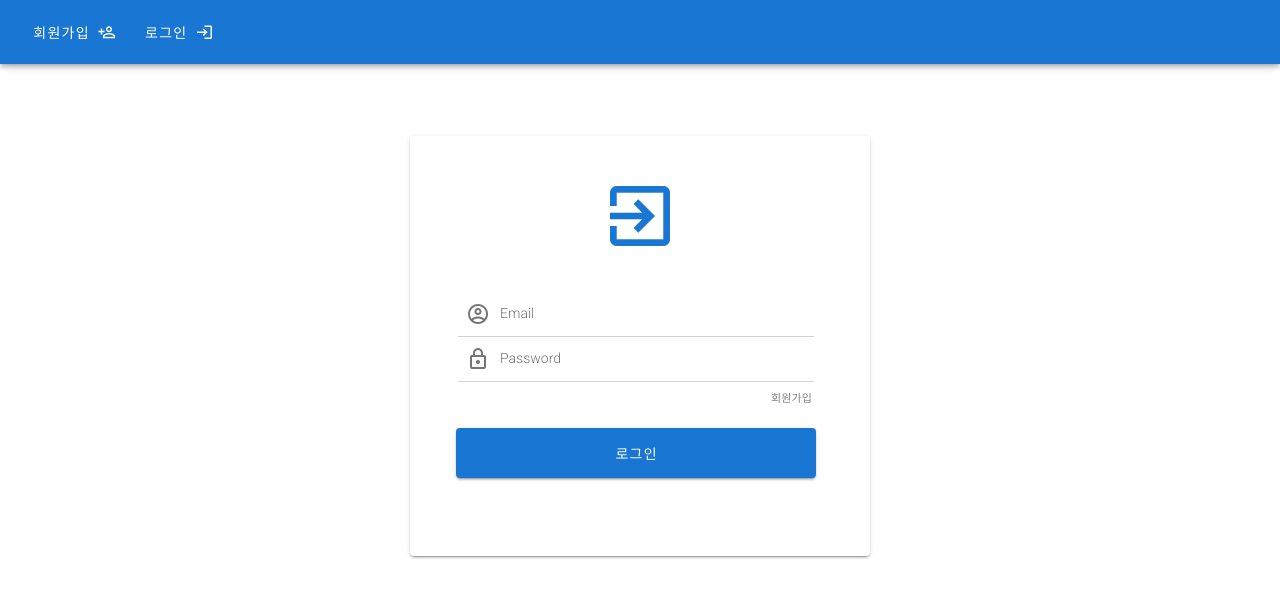
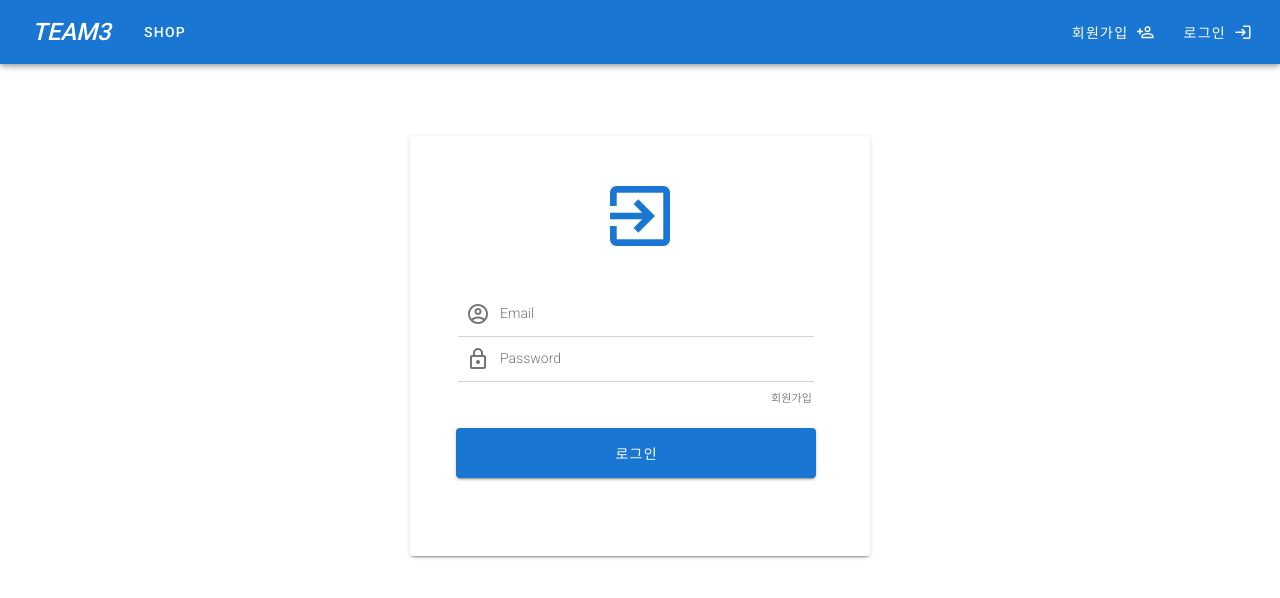
Before and after one commit to wlsdbwls/kdt1-study-3-team3-front, a Vue app: page /account-login in a window 1280 px wide. Shown: the top 598 px of the page. Built offline with nearby package versions, Linux system fonts and the light colour scheme.

Commit message:
update: [정다운] 네비게이션 바에 상품 리스트, home 추가 [FIS-4]

```diff
--- a/src/views/navigation/NavigationMenuPage.vue
+++ b/src/views/navigation/NavigationMenuPage.vue
@@ -1,6 +1,13 @@
 <template lang="">
     <nav>
         <v-app-bar color="primary" app dark>
+            <v-btn text @click="goToHome">
+                <v-icon>TEAM3</v-icon>
+            </v-btn>
+            <v-btn text @click="goToShop">
+                <span>SHOP</span>
+            </v-btn>
+            <v-spacer></v-spacer>
             <v-btn v-if="!isLogin" text @click="signUp">
                 <span>회원가입</span>
                 <v-icon right>mdi-account-plus-outline</v-icon>
@@ -12,6 +19,10 @@
             <v-btn v-if="isLogin" text @click="signOut">
                 <span>로그아웃</span>
                 <v-icon right>mdi-exit-to-app</v-icon>
+            </v-btn>
+            <v-btn v-if="isLogin" text @click="myPage">
+                <span>마이페이지</span>
+                <v-icon right>mdi-cards-heart-outline</v-icon>
             </v-btn>
         </v-app-bar>
     </nav>
@@ -39,6 +50,15 @@ export default {
             localStorage.removeItem("userToken")
             this.isLogin = false
         },
+        goToShop () {
+            router.push('/productListPage')
+        },
+        goToHome () {
+            router.push('/')
+        },
+        myPage () {
+            router.push('/myPage')
+        }
     },
     mounted () {
         this.userToken = localStorage.getItem("userToken")
```
